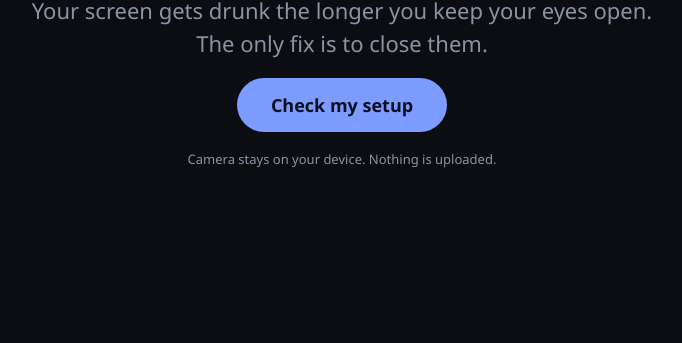
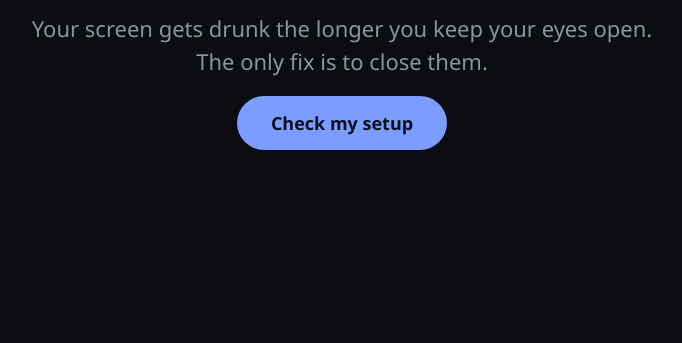
Before and after one commit to matias-io/sih-rest-easy, an Electron app: page web/index.html in a window 1280 px wide. Shown: the part 457-800 px from the top of the page, without its empty margins (298-980 px from the left). Drawn offline with Linux system fonts and the light colour scheme.

Commit message:
fix: remove camera note from intro screen (#16)

```diff
--- a/web/index.html
+++ b/web/index.html
@@ -16,7 +16,6 @@
   <h1>Rest Easy</h1>
   <p class="tag">Your screen gets drunk the longer you keep your eyes open.<br>The only fix is to close them.</p>
   <button id="toSetup" class="primary">Check my setup</button>
-  <p class="fine">Camera stays on your device. Nothing is uploaded.</p>
 </section>
 
 <!-- 2. setup -->
```
